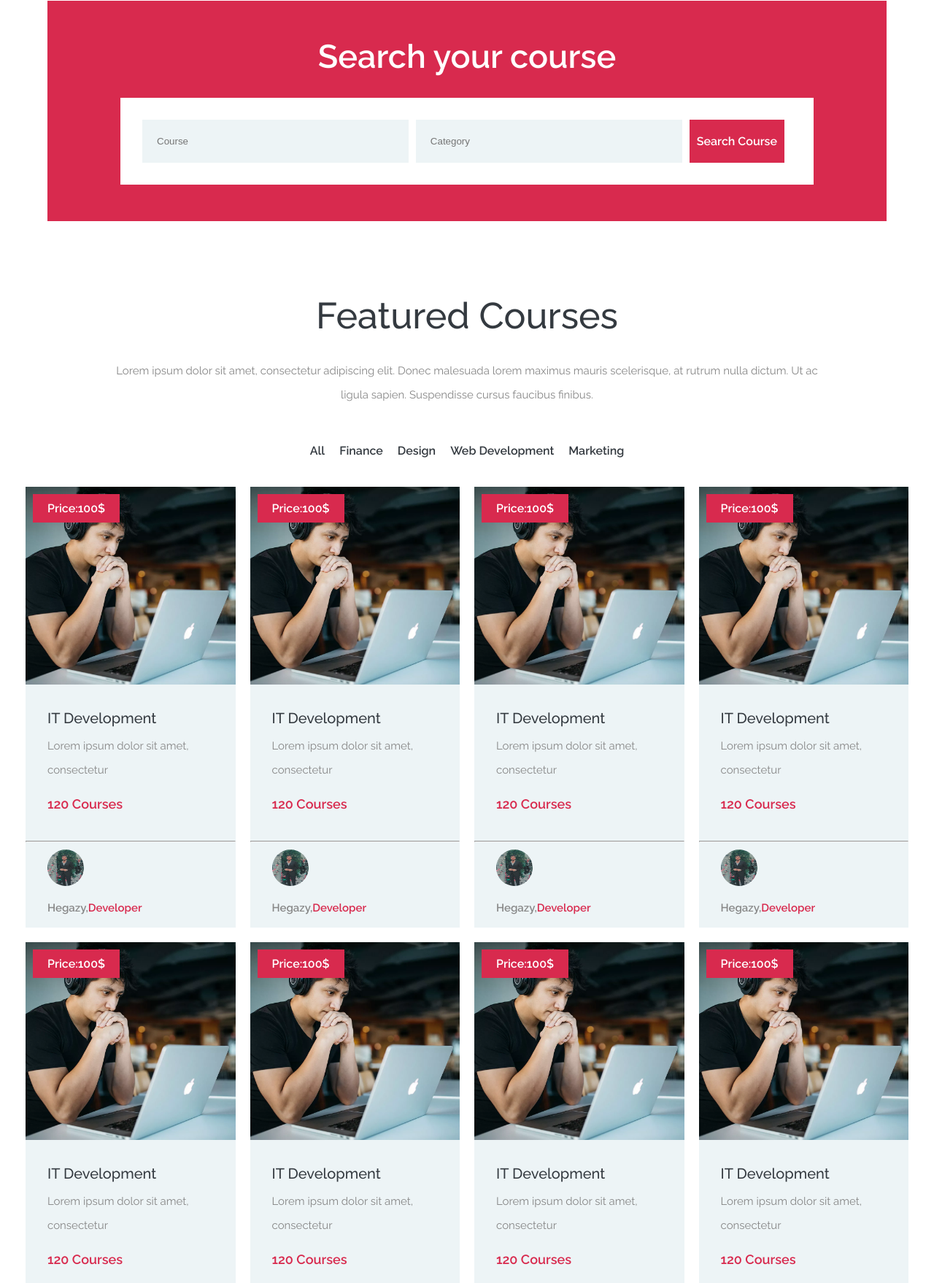
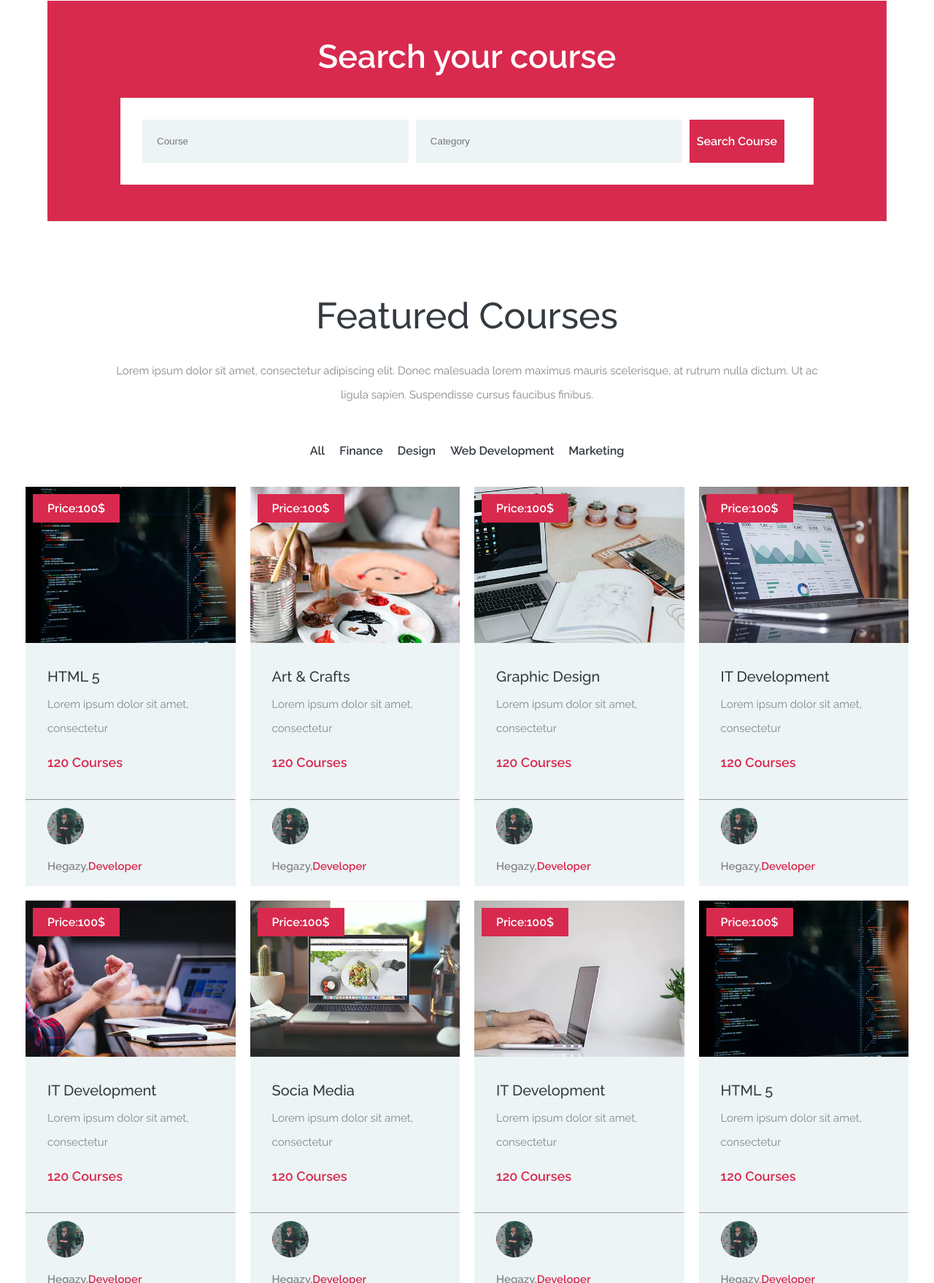
Before and after one commit to Hegazy02/webuni, a plain HTML site: page index.html in a window 1280 px wide. Shown: the part 1995-3753 px from the top of the page at 73% size. Drawn offline with Linux system fonts and the light colour scheme; files whose address does not match are found by name.

Commit message:
changed featured and coureses images

```diff
--- a/index.html
+++ b/index.html
@@ -67,50 +67,50 @@
         </div>
         <div class="box">
           <div class="course-image">
-            <img src="images/signup-bg.webp" alt="" />
+            <img src="images/features/2.webp" alt="" />
           </div>
           <div class="text">
-            <h3>IT Development</h3>
+            <h3>Web Design</h3>
             <p class="info">Lorem ipsum dolor sit amet, consectetur</p>
             <p class="course-number">120 Courses</p>
           </div>
         </div>
         <div class="box">
           <div class="course-image">
-            <img src="images/signup-bg.webp" alt="" />
+            <img src="images/features/3.webp" alt="" />
           </div>
           <div class="text">
-            <h3>IT Development</h3>
+            <h3>Illustration & Drawing</h3>
             <p class="info">Lorem ipsum dolor sit amet, consectetur</p>
             <p class="course-number">120 Courses</p>
           </div>
         </div>
         <div class="box">
           <div class="course-image">
-            <img src="images/signup-bg.webp" alt="" />
+            <img src="images/features/4.webp" alt="" />
           </div>
           <div class="text">
-            <h3>IT Development</h3>
+            <h3>Social Media</h3>
             <p class="info">Lorem ipsum dolor sit amet, consectetur</p>
             <p class="course-number">120 Courses</p>
           </div>
         </div>
         <div class="box">
           <div class="course-image">
-            <img src="images/signup-bg.webp" alt="" />
+            <img src="images/features/5.webp" alt="" />
           </div>
           <div class="text">
-            <h3>IT Development</h3>
+            <h3>Photoshop</h3>
             <p class="info">Lorem ipsum dolor sit amet, consectetur</p>
             <p class="course-number">120 Courses</p>
           </div>
         </div>
         <div class="box">
           <div class="course-image">
-            <img src="images/signup-bg.webp" alt="" />
+            <img src="images/features/6.webp" alt="" />
           </div>
           <div class="text">
-            <h3>IT Development</h3>
+            <h3>Cryptocurrencies</h3>
             <p class="info">Lorem ipsum dolor sit amet, consectetur</p>
             <p class="course-number">120 Courses</p>
           </div>
@@ -146,10 +146,10 @@
       <div class="featured-courses-boxes">
         <div class="box">
           <div class="course-image">
-            <img src="images/signup-bg.webp" alt="" />
+            <img src="images/courses/8.webp" alt="" />
           </div>
           <div class="text">
-            <h3>IT Development</h3>
+            <h3>HTML 5</h3>
             <p class="price">Price:100$</p>
             <p class="info">Lorem ipsum dolor sit amet, consectetur</p>
             <p class="course-number">120 Courses</p>
@@ -162,7 +162,41 @@
         </div>
         <div class="box">
           <div class="course-image">
-            <img src="images/signup-bg.webp" alt="" />
+            <img src="images/courses/1.webp" alt="" />
+          </div>
+          <div class="text">
+            <h3>Art & Crafts</h3>
+            <p class="price">Price:100$</p>
+
+            <p class="info">Lorem ipsum dolor sit amet, consectetur</p>
+            <p class="course-number">120 Courses</p>
+          </div>
+          <hr />
+          <div class="author">
+            <img src="images/hegazy.jpg" alt="" />
+            <p>Hegazy,<span>Developer</span></p>
+          </div>
+        </div>
+        <div class="box">
+          <div class="course-image">
+            <img src="images/courses/3.webp" alt="" />
+          </div>
+          <div class="text">
+            <h3>Graphic Design</h3>
+            <p class="price">Price:100$</p>
+
+            <p class="info">Lorem ipsum dolor sit amet, consectetur</p>
+            <p class="course-number">120 Courses</p>
+          </div>
+          <hr />
+          <div class="author">
+            <img src="images/hegazy.jpg" alt="" />
+            <p>Hegazy,<span>Developer</span></p>
+          </div>
+        </div>
+        <div class="box">
+          <div class="course-image">
+            <img src="images/courses/4.webp" alt="" />
           </div>
           <div class="text">
             <h3>IT Development</h3>
@@ -179,7 +213,7 @@
         </div>
         <div class="box">
           <div class="course-image">
-            <img src="images/signup-bg.webp" alt="" />
+            <img src="images/courses/5.webp" alt="" />
           </div>
           <div class="text">
             <h3>IT Development</h3>
@@ -196,7 +230,24 @@
         </div>
         <div class="box">
           <div class="course-image">
-            <img src="images/signup-bg.webp" alt="" />
+            <img src="images/courses/6.webp" alt="" />
+          </div>
+          <div class="text">
+            <h3>Socia Media</h3>
+            <p class="price">Price:100$</p>
+
+            <p class="info">Lorem ipsum dolor sit amet, consectetur</p>
+            <p class="course-number">120 Courses</p>
+          </div>
+          <hr />
+          <div class="author">
+            <img src="images/hegazy.jpg" alt="" />
+            <p>Hegazy,<span>Developer</span></p>
+          </div>
+        </div>
+        <div class="box">
+          <div class="course-image">
+            <img src="images/courses/7.webp" alt="" />
           </div>
           <div class="text">
             <h3>IT Development</h3>
@@ -213,61 +264,10 @@
         </div>
         <div class="box">
           <div class="course-image">
-            <img src="images/signup-bg.webp" alt="" />
+            <img src="images/courses/8.webp" alt="" />
           </div>
           <div class="text">
-            <h3>IT Development</h3>
-            <p class="price">Price:100$</p>
-
-            <p class="info">Lorem ipsum dolor sit amet, consectetur</p>
-            <p class="course-number">120 Courses</p>
-          </div>
-          <hr />
-          <div class="author">
-            <img src="images/hegazy.jpg" alt="" />
-            <p>Hegazy,<span>Developer</span></p>
-          </div>
-        </div>
-        <div class="box">
-          <div class="course-image">
-            <img src="images/signup-bg.webp" alt="" />
-          </div>
-          <div class="text">
-            <h3>IT Development</h3>
-            <p class="price">Price:100$</p>
-
-            <p class="info">Lorem ipsum dolor sit amet, consectetur</p>
-            <p class="course-number">120 Courses</p>
-          </div>
-          <hr />
-          <div class="author">
-            <img src="images/hegazy.jpg" alt="" />
-            <p>Hegazy,<span>Developer</span></p>
-          </div>
-        </div>
-        <div class="box">
-          <div class="course-image">
-            <img src="images/signup-bg.webp" alt="" />
-          </div>
-          <div class="text">
-            <h3>IT Development</h3>
-            <p class="price">Price:100$</p>
-
-            <p class="info">Lorem ipsum dolor sit amet, consectetur</p>
-            <p class="course-number">120 Courses</p>
-          </div>
-          <hr />
-          <div class="author">
-            <img src="images/hegazy.jpg" alt="" />
-            <p>Hegazy,<span>Developer</span></p>
-          </div>
-        </div>
-        <div class="box">
-          <div class="course-image">
-            <img src="images/signup-bg.webp" alt="" />
-          </div>
-          <div class="text">
-            <h3>IT Development</h3>
+            <h3>HTML 5</h3>
             <p class="price">Price:100$</p>
 
             <p class="info">Lorem ipsum dolor sit amet, consectetur</p>
```
Also changed, not shown: images/courses/1.webp (added), images/courses/2.webp (added), images/courses/3.webp (added), images/courses/4.webp (added), images/courses/5.webp (added), images/courses/6.webp (added), images/courses/7.webp (added), images/courses/8.webp (added), images/features/2.webp (added), images/features/3.webp (added), images/features/4.webp (added), images/features/5.webp (added), images/features/6.webp (added).
